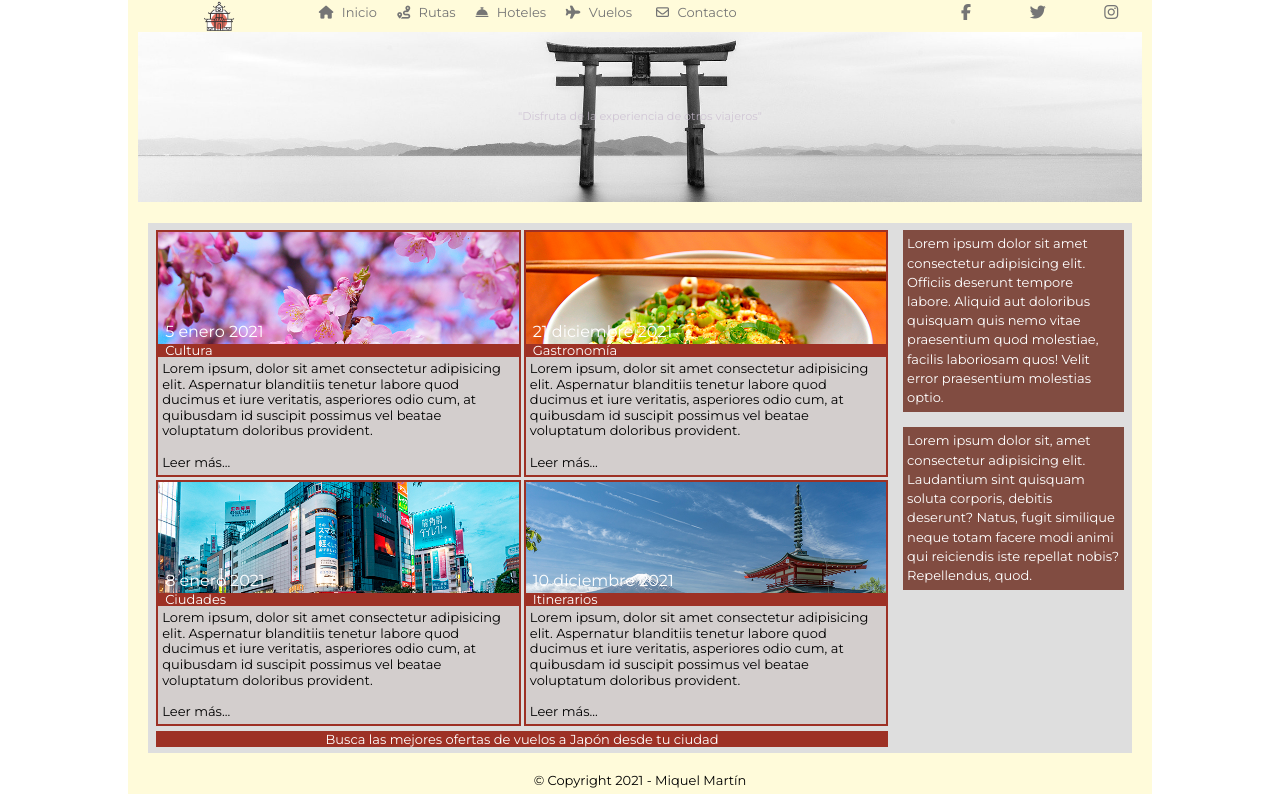
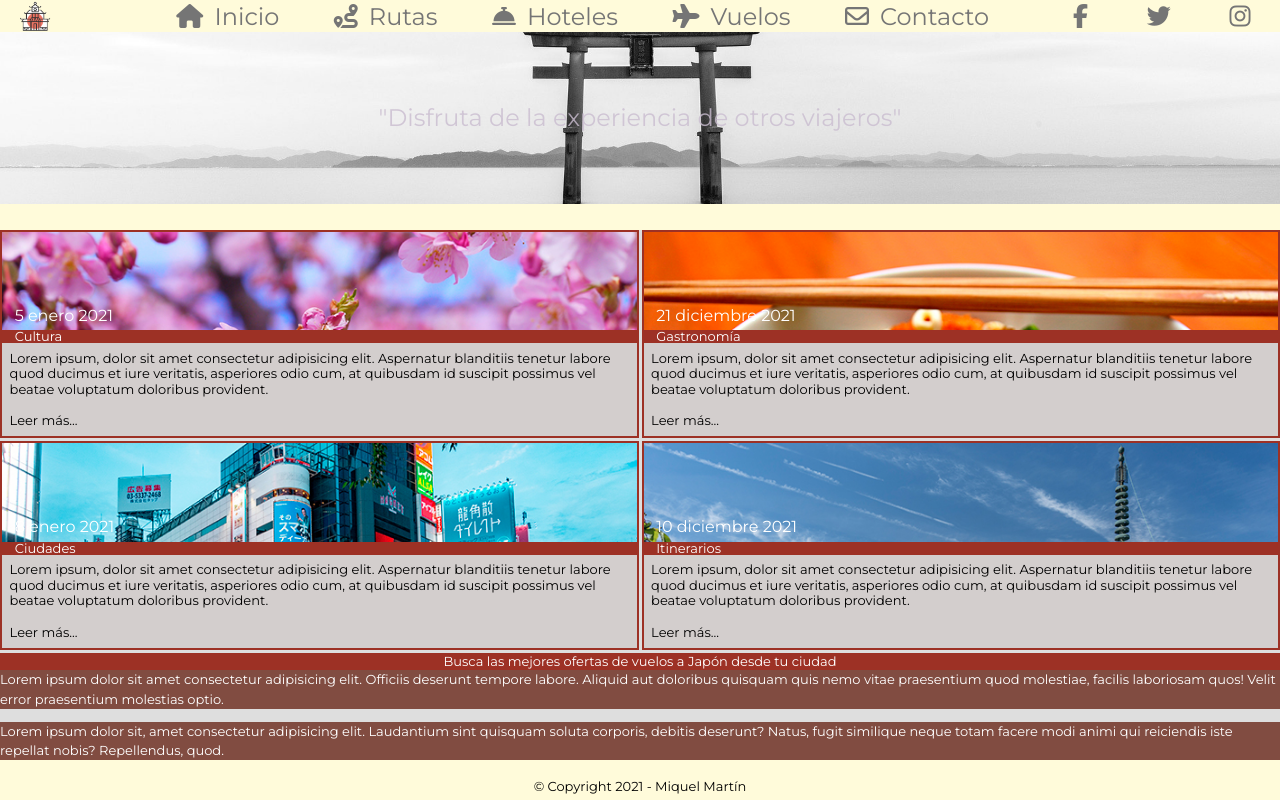
Before and after one commit to Barceboba/itAcademyVue, a plain HTML site: page M3. Flex Layout/Nivell 3/Exercici 6/index.html in a window 1280 px wide. Drawn offline with Linux system fonts and the light colour scheme.

Commit message:
Eliminación archivos y responsive tablet

```diff
--- a/M3. Flex Layout/Nivell 3/Exercici 6/styles/grid.css
+++ b/M3. Flex Layout/Nivell 3/Exercici 6/styles/grid.css
@@ -255,3 +255,72 @@ footer {
   font-size: small;
   text-align: center;
 }
+
+/*Media Query tablet*/
+@media screen and (min-width: 640px) and (max-width: 1280px) {
+
+  body {
+    height: calc(100vh - 0em);
+    width: 100%;
+    padding: 0;
+  }
+
+  /*redimension grid container*/
+  .grid-container {
+    grid-template-rows: 10% 10% 78% 2%:
+  }
+
+  /*Adaptación nav*/
+  .nav11 {
+    width: 80%;
+  }
+
+  .nav12 {
+    padding: 0;
+    align-content: center;
+    grid-template-columns: auto;
+    font-size: x-large;
+  }
+
+  .nav13 {
+    padding: 0;
+    align-content: center;
+    grid-template-columns: auto;
+    font-size: x-large;
+  }
+
+  /*Adaptacion header*/
+  .header1 {
+    margin: 0;
+  }
+
+  .header11 {
+    font-size: x-large;
+  }
+
+  /*Modificaciones cos*/
+  .cos1 {
+    grid-template-areas:
+      'article1'
+      'aside1';
+    grid-template-columns: auto;
+    grid-auto-rows: 84% 20%;
+    margin: 2% 0 2% 0;
+  }
+
+  .article1 {
+    margin: 0;
+  }
+
+  aside {
+    padding: 0;
+  }
+
+  .aside1 div {
+    padding: 0;
+  }
+
+  .aside1 div:nth-child(2) {
+    margin-top: 1%;
+  }
+}
```
Also changed, not shown: 3 other files.
